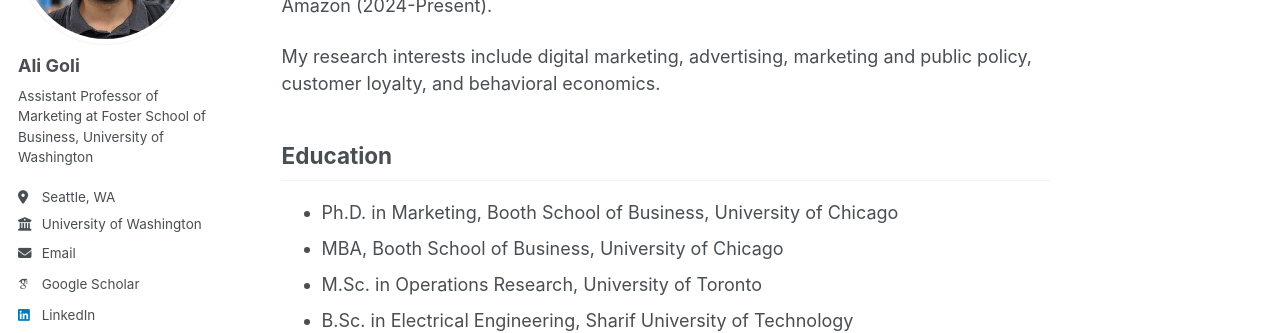
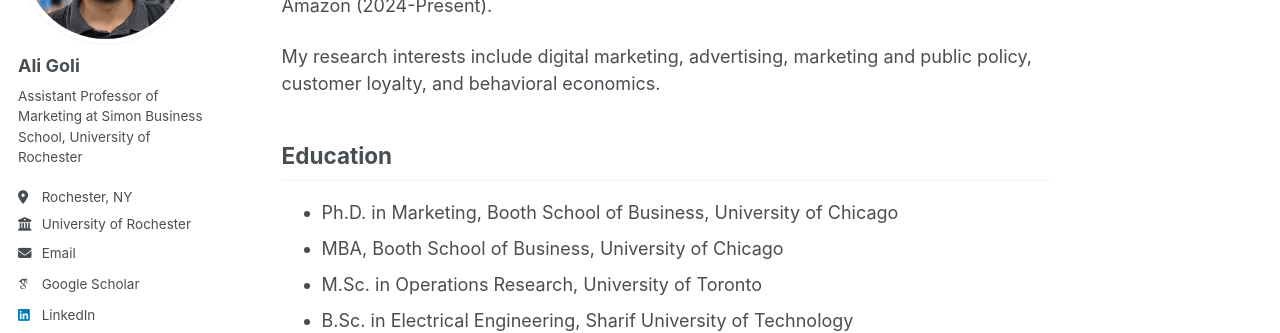
Before and after one commit to golialii/golialii.github.io, a Jekyll site: the page built from _pages/about.md, in a window 1280 px wide. Shown: the part 230-563 px from the top of the page. Built offline with Jekyll 4.4.1, drawn with Linux system fonts in a browser that asks for light colours; some web fonts are replaced.

Commit message:
Update _config.yml

```diff
--- a/_config.yml
+++ b/_config.yml
@@ -6,7 +6,7 @@ site_theme: "default"
 title: "Ali Goli | Assistant Professor of Marketing"
 title_separator: "-"
 name: &name "Ali Goli"
-description: &description "Assistant Professor of Marketing at Foster School of Business, University of Washington"
+description: &description "Assistant Professor of Marketing at Simon Business School, University of Rochester"
 url: "https://golialii.github.io"
 baseurl: ""
 repository: "golialii/golialii.github.io"
@@ -15,11 +15,11 @@ repository: "golialii/golialii.github.io"
 author:
   avatar: "profile.png"
   name: "Ali Goli"
-  bio: "Assistant Professor of Marketing at Foster School of Business, University of Washington"
-  email: "agoli@uw.edu"
-  location: "Seattle, WA"
-  employer: "University of Washington"
-  googlescholar: "https://scholar.google.com/citations?user=XDN3XggAAAAJ&hl=en&oi=ao"
+  bio: "Assistant Professor of Marketing at Simon Business School, University of Rochester"
+  email: "agoli@ur.rochester.edu"
+  location: "Rochester, NY"
+  employer: "University of Rochester"
+  googlescholar: "https://scholar.google.com/citations?user=DP1mvnoAAAAJ&hl=en&oi=ao"
   linkedin: "ali-goli-b6981597"
   twitter: "golialii"
 
```
